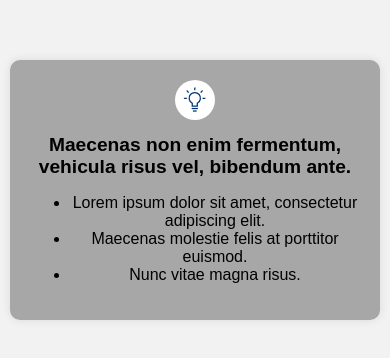
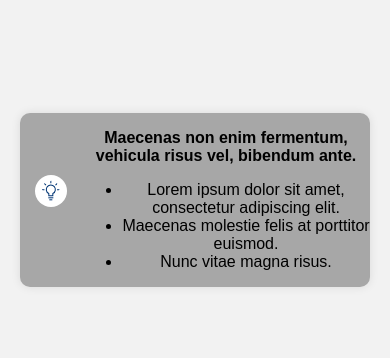
Before and after one commit to jankowskaweronika/recruitment-task4-ConsdataSA, a plain HTML site: page index.html in a window 390 px wide. Shown: the part 232-590 px from the top of the page. Drawn offline with Linux system fonts and the light colour scheme.

Commit message:
Fixed some bugs

```diff
--- a/index.html
+++ b/index.html
@@ -11,7 +11,7 @@
         <div class="icon">
             <img src="icon.svg" alt="Icon">
         </div>
-        <div class="content">
+        <div class="text">
             <h3>Maecenas non enim fermentum, vehicula risus vel, bibendum ante.</h3>
             <ul>
                 <li>Lorem ipsum dolor sit amet, consectetur adipiscing elit.</li>
--- a/style.css
+++ b/style.css
@@ -5,49 +5,40 @@ body {
   justify-content: center;
   align-items: center;
   height: 100vh;
-  margin: 0;
+  margin: 10px;
 }
 
 .container {
-  background-color: #f2f2f2;
   border-radius: 10px;
   display: flex;
-  align-items: center;
-  padding: 20px;
+  align-items: start;
   max-width: 600px;
   margin: 10px;
   box-shadow: 0 0 10px rgba(0, 0, 0, 0.1);
 }
 
-.icon {
-  margin-right: 20px;
-
+.text h3 {
+  font-size: 1.0em;
 }
 
-.icon img {
+.icon {
+  padding: 25px 15px;
   width: 40px;
   height: 40px;
   filter: brightness(1);
 }
 
-.content h3 {
-  margin: 0 0 10px 0;
-  font-size: 1.2em;
-}
-
 @media (max-width: 400px) {
   .container {
-      background-color: #a7a7a7;
-      max-width: 400px;
-      flex-direction: column;
-      text-align: center;
+    display: flex;
+    background-color: #a7a7a7;
+    max-width: 400px;
+    align-items: center;
+    text-align: center;
   }
 
   .icon {
-      margin: 0 0 10px 0;
-  }
-
-  .icon img {
-      filter: brightness(1);
+    margin: 0 0 10px 0;
+    filter: brightness(1);
   }
 }
```
